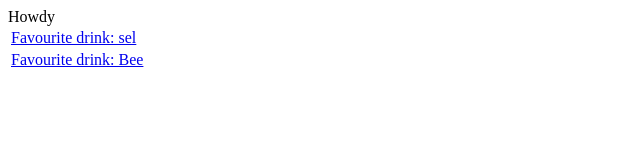
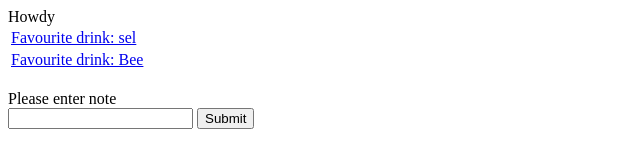
Before and after one commit to v-c-b/note-app, a website: page index.html in a window 1280 px wide. Shown: the whole page, without its empty margins (0-640 px from the left). Drawn offline with nearby package versions, Linux system fonts and the light colour scheme.

Commit message:
Spiked chapter 10

```diff
--- a/index.html
+++ b/index.html
@@ -30,5 +30,15 @@
 
 <table id="noteTable"></table>
 <div id="note to display"></div>
+
+<form>
+</br>
+  Please enter note<br>
+  <form action="#submitform" method="post">
+  <input type="text" id="text">
+  <input type="submit" value="Submit">
+</form>
+<div id="submit">
+
 </body>
 </html>
```
